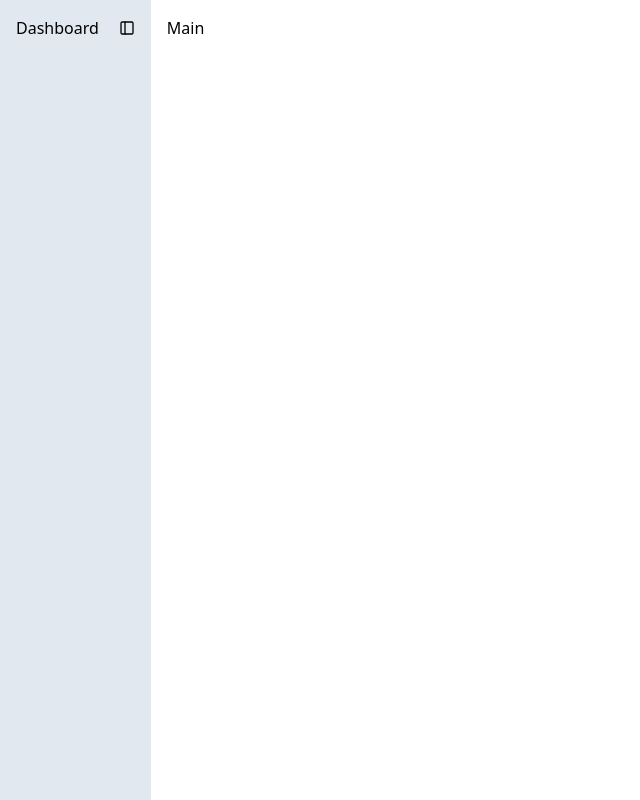
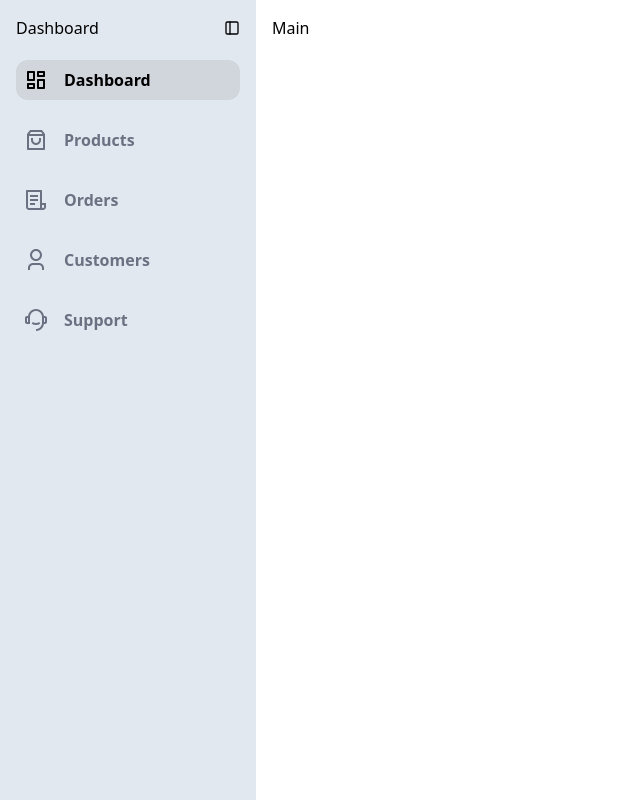
Before and after one commit to ayezabashir/Admin-Dashboard, a React (Vite) app: page / in a window 1280 px wide. Shown: the whole page, without its empty margins (0-640 px from the left). Built offline with nearby package versions, Linux system fonts and the light colour scheme.

Commit message:
sidebar component

```diff
--- /dev/null
+++ b/src/components.jsx/ListItem.jsx
@@ -0,0 +1,18 @@
+/* eslint-disable no-unused-vars */
+const ListItem = ({ active, open, icon: Icon, text, onClick }) => {
+  return (
+    <li
+      onClick={onClick}
+      className={`p-2 flex items-center gap-4 cursor-pointer ${active ? "bg-gray-300 rounded-xl" : ""}`}
+    >
+      <Icon className={`text-2xl ${active ? "text-black" : "text-gray-500"}`} />
+      <p
+        className={`text-base font-semibold ${open ? "block" : "hidden"} ${active ? "text-black" : "text-gray-500"}`}
+      >
+        {text}
+      </p>
+    </li>
+  );
+};
+
+export default ListItem;
--- a/src/components.jsx/Sidebar.jsx
+++ b/src/components.jsx/Sidebar.jsx
@@ -1,18 +1,28 @@
 import { useState } from "react";
 import { FiSidebar } from "react-icons/fi";
+import SidebarNavs from "./SidebarNavs";
 
 const Sidebar = () => {
   const [open, setOpen] = useState(true);
   return (
     <aside
-      className={`p-4 bg-slate-200 min-h-screen transition-[width] duration-300 ease-in-out ${open ? "max-w-64" : "w-16"}`}
+      className={`p-4 bg-slate-200 min-h-screen transition-[width] duration-300 ease-in-out ${open ? "w-64" : "w-16"}`}
     >
-      <header className="flex justify-between items-center gap-5">
-        <h1 className={`${open ? 'block' : 'hidden'}`}>Dashboard</h1>
-        <button className="cursor-pointer" type="button" onClick={()=>setOpen(!open)}>
+      <header
+        className={`flex items-center  ${open ? "justify-between" : "justify-center"}`}
+      >
+        <h1 className={`${open ? "block" : "hidden"}`}>Dashboard</h1>
+        <button
+          className="cursor-pointer flex justify-center"
+          type="button"
+          onClick={() => setOpen(!open)}
+        >
           <FiSidebar />
         </button>
       </header>
+      <main>
+        <SidebarNavs open={open} />
+      </main>
     </aside>
   );
 };
--- /dev/null
+++ b/src/components.jsx/SidebarNavs.jsx
@@ -0,0 +1,59 @@
+import { useState } from "react";
+import ListItem from "./ListItem";
+import {
+  RiDashboardLine,
+  RiShoppingBag3Line,
+  RiFileList3Line,
+  RiUser3Line,
+  RiCustomerService2Line,
+} from "react-icons/ri";
+
+const items = [
+  {
+    id: 1,
+    icon: RiDashboardLine,
+    text: "Dashboard",
+  },
+  {
+    id: 2,
+    icon: RiShoppingBag3Line,
+    text: "Products",
+  },
+  {
+    id: 3,
+    icon: RiFileList3Line,
+    text: "Orders",
+  },
+  {
+    id: 4,
+    icon: RiUser3Line,
+    text: "Customers",
+  },
+  {
+    id: 5,
+    icon: RiCustomerService2Line,
+    text: "Support",
+  },
+];
+
+const SidebarNavs = ({ open }) => {
+  const [activeId, setActiveId] = useState(1);
+  return (
+    <div className="mt-5">
+      <ul className="flex flex-col gap-5">
+        {items.map((item) => (
+          <ListItem
+            key={item.id}
+            open={open}
+            icon={item.icon}
+            text={item.text}
+            active={activeId === item.id}
+            onClick={() => setActiveId(item.id)}
+          />
+        ))}
+      </ul>
+    </div>
+  );
+};
+
+export default SidebarNavs;
```
